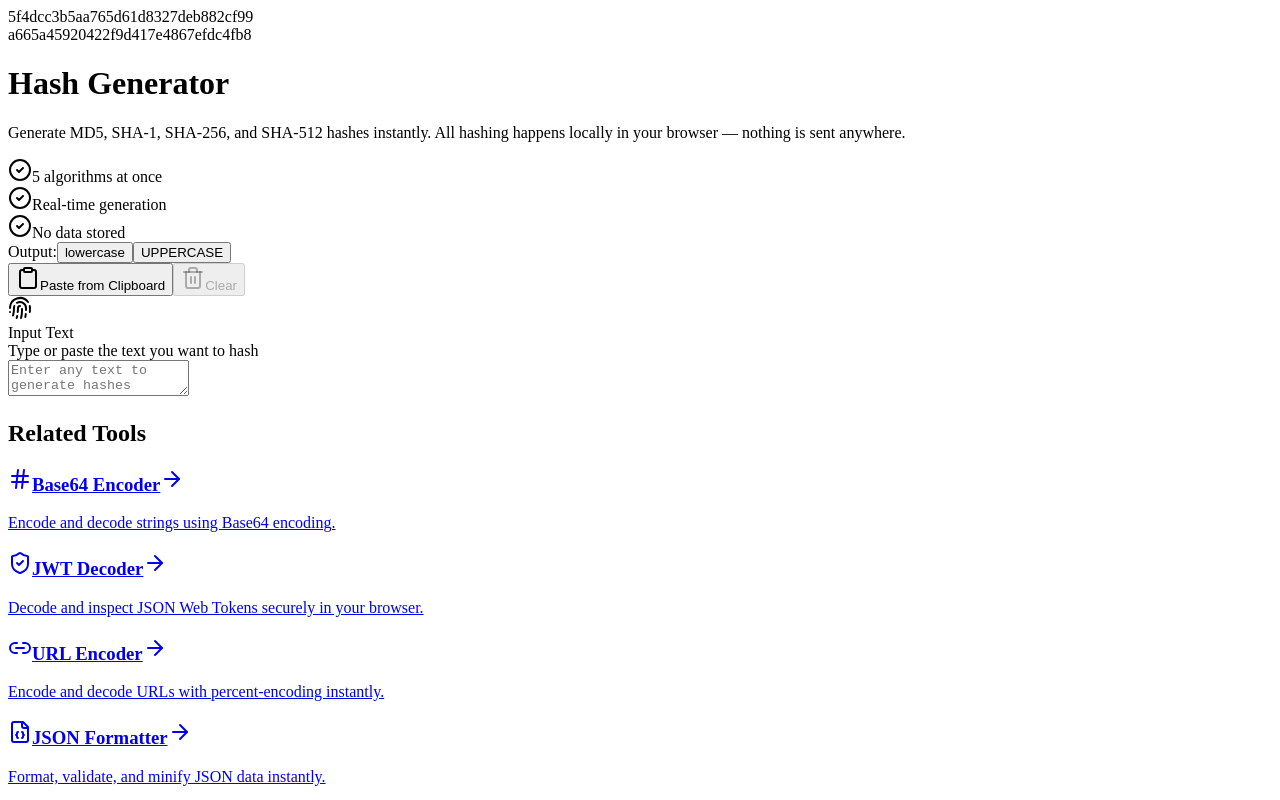
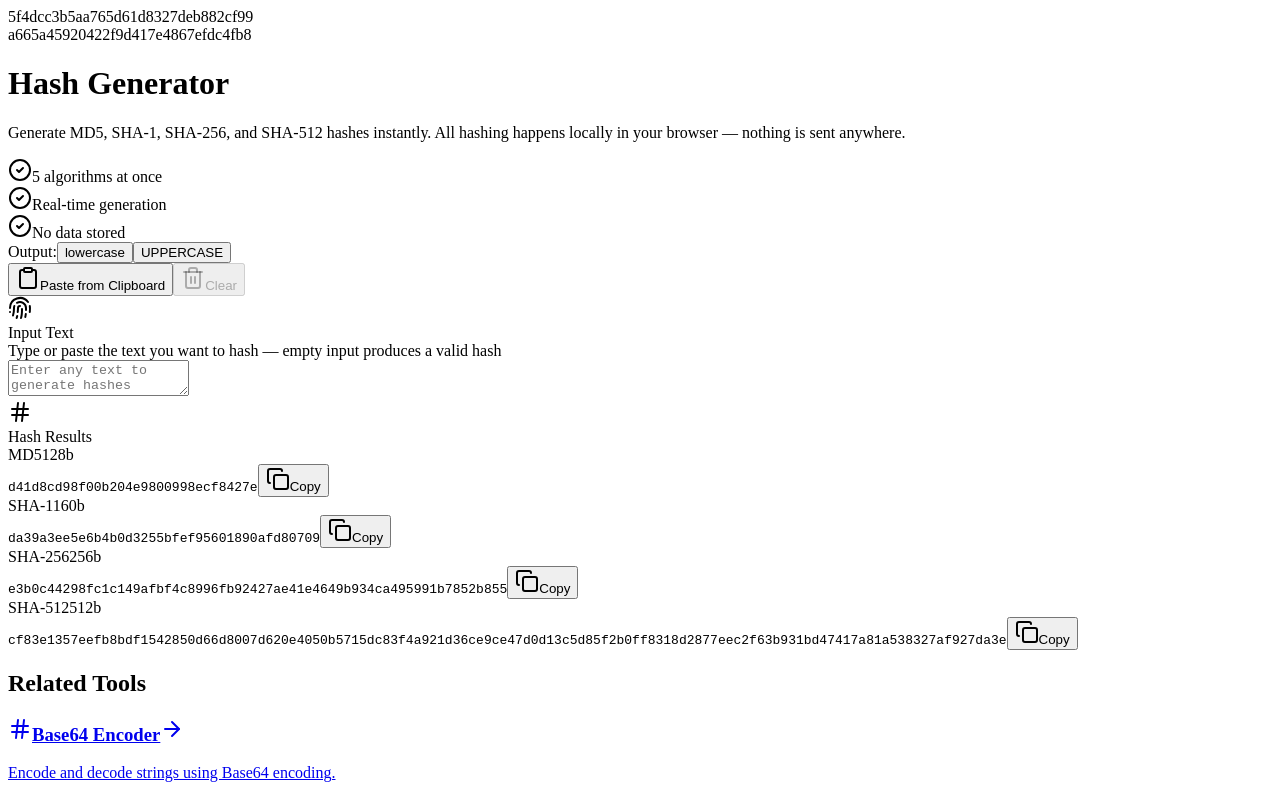
Before and after one commit to jonathan-hubjam/devtoolz, a Next.js app in the folder apps/web/: page /HashGeneratorPage in a window 1280 px wide. Shown: the top 800 px of the page. Built offline with nearby package versions, Linux system fonts and the light colour scheme.

Commit message:
Hash Generator: show hashes for empty input
Empty string now produces valid hashes on page load and after clearing. Added helper text to input description.

Co-Authored-By: Claude Sonnet 4.6 <noreply@anthropic.com>

```diff
--- a/apps/web/src/pages/HashGeneratorPage.jsx
+++ b/apps/web/src/pages/HashGeneratorPage.jsx
@@ -75,12 +75,11 @@ const HashGeneratorPage = () => {
   const { toast } = useToast();
 
   const runHashes = useCallback(async (text) => {
-    if (!text) { setHashes(null); return; }
     const result = await computeHashes(text);
     setHashes(result);
   }, []);
 
-  useEffect(() => { runHashes(input); }, [input, runHashes]);
+  useEffect(() => { runHashes(input); }, [input, runHashes]); // runs on mount with '' to show empty-string hashes
 
   const handlePaste = async () => {
     try {
@@ -91,7 +90,7 @@ const HashGeneratorPage = () => {
     }
   };
 
-  const handleClear = () => { setInput(''); setHashes(null); toast({ title: 'Cleared' }); };
+  const handleClear = () => { setInput(''); toast({ title: 'Cleared' }); };
 
   const handleCopy = (text, label) => {
     navigator.clipboard.writeText(text);
@@ -202,7 +201,7 @@ const HashGeneratorPage = () => {
                   </div>
                   Input Text
                 </CardTitle>
-                <CardDescription>Type or paste the text you want to hash</CardDescription>
+                <CardDescription>Type or paste the text you want to hash — empty input produces a valid hash</CardDescription>
               </CardHeader>
               <CardContent>
                 <textarea
```
